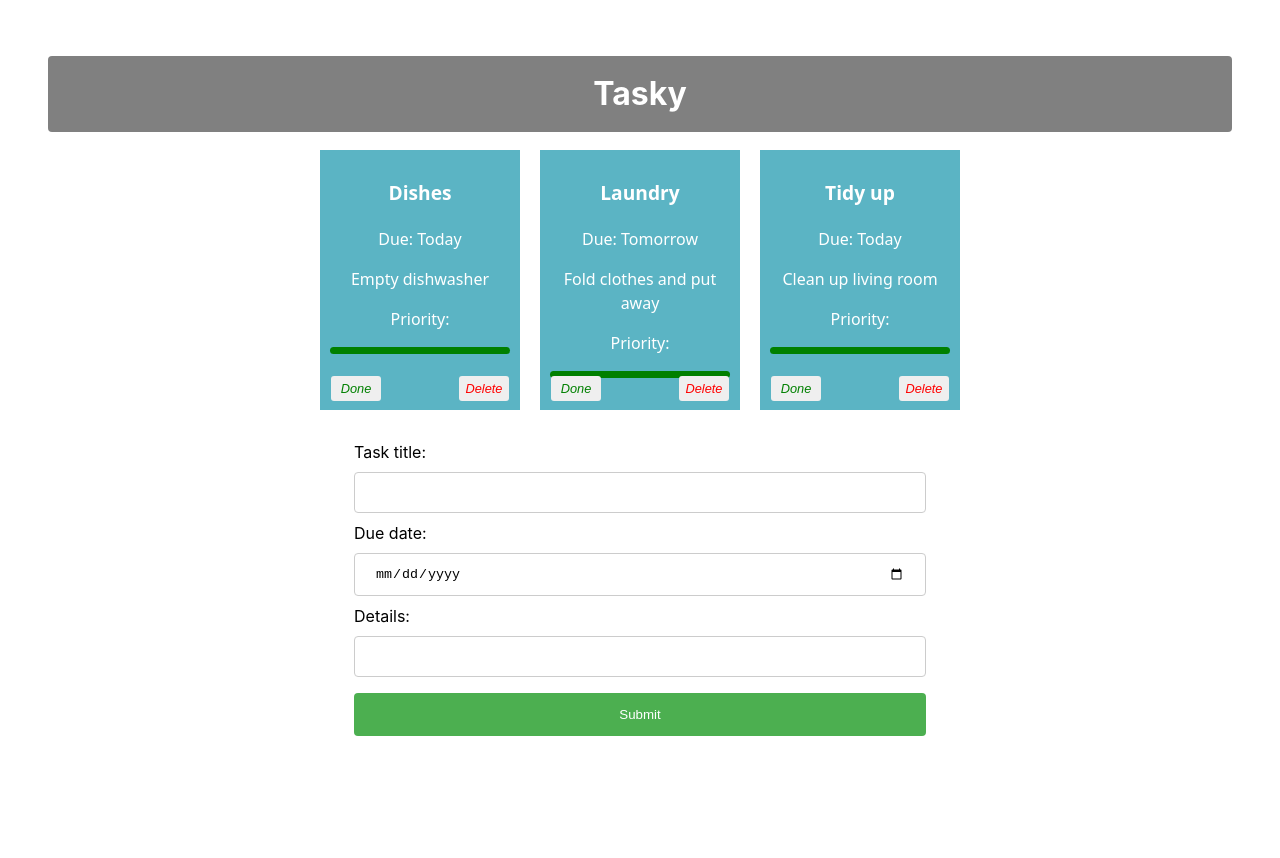
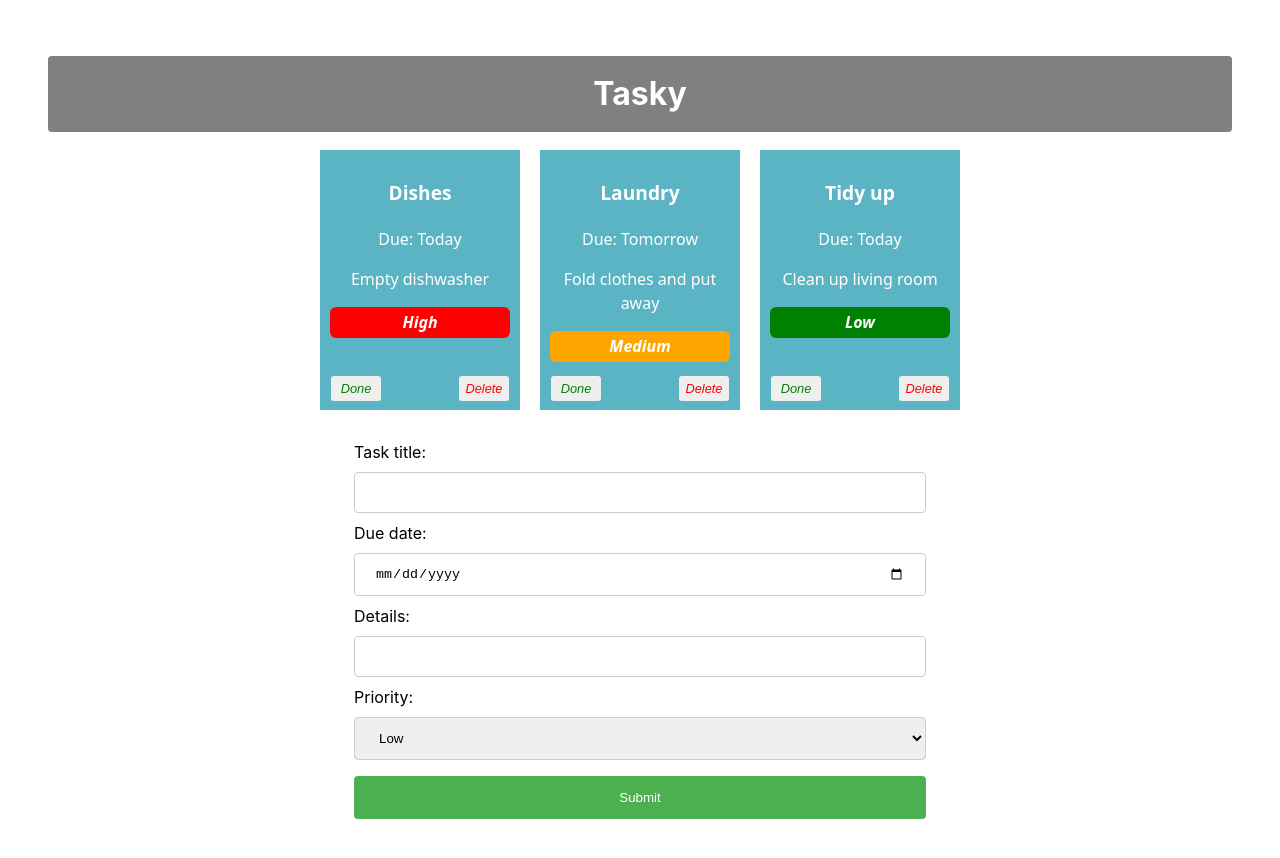
Before and after one commit to ArchilMarukashvili/react-basics-labs, a React (Vite) app in the folder tasky/: page / in a window 1280 px wide. Shown: the top 858 px of the page. Before the commit the page ends 812 px from the top, so only its background shows below. Built offline with nearby package versions, Linux system fonts and the light colour scheme.

Commit message:
Tasky Lab 2b - Exercises done

```diff
--- a/tasky/src/App.css
+++ b/tasky/src/App.css
@@ -43,8 +43,8 @@
 }
 
 .priority {
-  font-size: 1em;
-  margin-top: 5px;
+  font-weight: bold;
+  font-style: italic;
 }
 
 button {
@@ -101,3 +101,13 @@
   width: 50%;
   margin: auto;
 }
+
+select{
+   width: 100%;
+  padding: 12px 20px;
+  margin: 8px 0;
+  display: inline-block;
+  border: 1px solid #ccc;
+  border-radius: 4px;
+  box-sizing: border-box;
+}
--- a/tasky/src/App.jsx
+++ b/tasky/src/App.jsx
@@ -33,7 +33,8 @@
 
     title: "",
     description: "",
-    deadline: ""
+    deadline: "",
+    priority: ""
   });
 
   const formChangeHandler = (event) => {
@@ -48,6 +49,9 @@
           break;
       case "deadline":
           form.deadline = event.target.value;
+          break;
+      case "priority":
+          form.priority = event.target.value;
           break;
       default:
           form = formState;
@@ -77,10 +81,12 @@
           title={task.title}
           description={task.description}
           deadline={task.deadline}
+          priority={task.priority}
           key={task.id}
           done={task.done}
           markDone={() => doneHandler(index)}
           deleteTask = {() => deleteHandler(index)}
+
         />
       ))}
           <AddTaskForm submit={formSubmitHandler} change={formChangeHandler} />
--- a/tasky/src/components/Form.jsx
+++ b/tasky/src/components/Form.jsx
@@ -20,6 +20,14 @@
             Details:
             <input type="text" name="description" onChange={(event) => props.change(event)} />
         </label>
+        <label>
+            Priority:
+            <select name="priority" value={props.value} onChange={(event) => props.change(event)}>
+                <option value="Low" >Low</option>
+                <option value="Hedium">Medium</option>
+                <option value="High">High</option>
+            </select>
+        </label>
         <input type="submit" value="Submit" />
         </form>
     </div>
--- a/tasky/src/components/Task.jsx
+++ b/tasky/src/components/Task.jsx
@@ -9,21 +9,16 @@
             <p className="title">{props.title}</p>
             <p>Due: {props.deadline}</p>
             <p className="description">{props.description}</p>
-            <p className="priority">Priority: {props.priority}</p>
-            <p>{props.children}</p>
-            <button onClick={props.markDone} className='doneButton'>Done</button>
-            <button onClick={props.deleteTask}className='deleteButton'>Delete</button>
-            <p style = {{
-                backgroundColor: props.priority === 'High' ? 'red' :
-                props.priority === 'Medium' ? 'orange' :
-                'green',
+            <p className="priority" style = {{
+                backgroundColor: props.priority === "High" ? "red" :
+                props.priority === "Medium" ? "orange" :
+                "green",
                 padding: "0.2em",
                 borderRadius: "0.4em"
 
-            }} ></p>
-                {props.priority}
-
-
+            }} >{props.priority}</p>
+            <button onClick={props.markDone} className='doneButton'>Done</button>
+            <button onClick={props.deleteTask}className='deleteButton'>Delete</button>
         </div>
     )
 }
```
